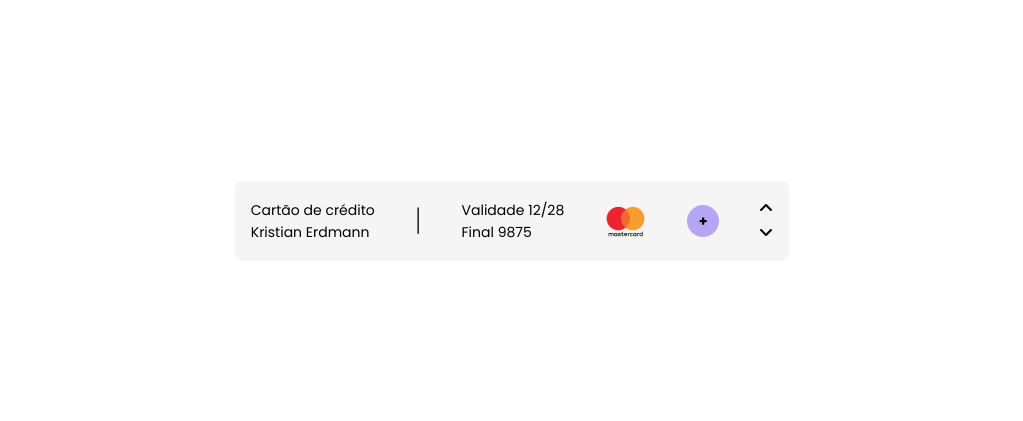
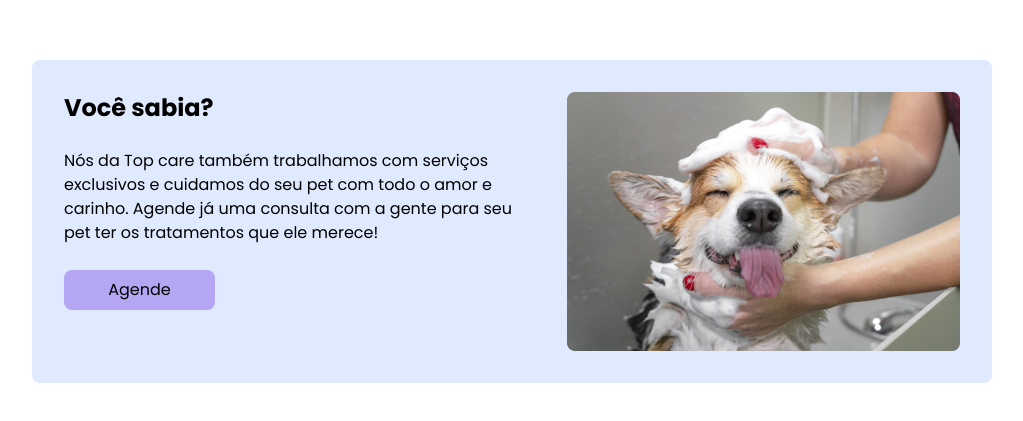
Before and after one commit to carlosbolzanell/Top-Care, a React (Vite) app: page / in a window 1280 px wide. Shown: the part 179-600 px from the top of the page, without its empty margins (128-1151 px from the left). Built offline with nearby package versions, Linux system fonts and the light colour scheme; a web font is replaced by a local one.

Commit message:
Criando os components

```diff
--- a/src/App.jsx
+++ b/src/App.jsx
@@ -7,11 +7,12 @@ import Seletor from './Components/pop-up/Seletor'
 import HistoricoConsulta from './Components/HistoricoConsulta/HistoricoConsulta'
 import Endereco from './Components/Endereço/Endereco'
 import CartõesSalvos from './Components/CartõesSalvos'
+import Serviços from './Components/Serviços'
 function App() {
 
   return (
     <div className='flex justify-center items-center h-screen'>
-      <CartõesSalvos/>
+      <Serviços/>
     </div>
   )
 }
--- a/src/Components/HistoricoConsulta/index.jsx
+++ b/src/Components/HistoricoConsulta/index.jsx
@@ -0,0 +1 @@
+export {default} from "./HistoricoConsulta"
--- /dev/null
+++ b/src/Components/Serviços/Servicos.jsx
@@ -0,0 +1,14 @@
+const Servicos = () => {
+    return (
+        <div className="flex p-8 rounded-lg font-poppins bg-terciaria w-[75%]">
+            <div className="flex-auto w-[40%]">
+                <p className="mb-[5%] text-2xl font-bold">Você sabia?</p>
+                <p className="break-normal mr-[8%]">Nós da Top care também trabalhamos com serviços exclusivos e cuidamos do seu pet com todo o amor e carinho. Agende já uma consulta com a gente para seu pet ter os tratamentos que ele merece!</p>
+                <button className="bg-primaria w-[30%] rounded-lg p-2 mt-[5%]">Agende</button>
+            </div>
+                <img src="./assets/cachorro_serviços.png" className=""/>
+        </div>
+    )
+}
+
+export default Servicos;
--- /dev/null
+++ b/src/Components/Serviços/index.jsx
@@ -0,0 +1 @@
+export {default} from "./Servicos";
```
Also changed, not shown: public/assets/cachorro_serviços.png (added).
